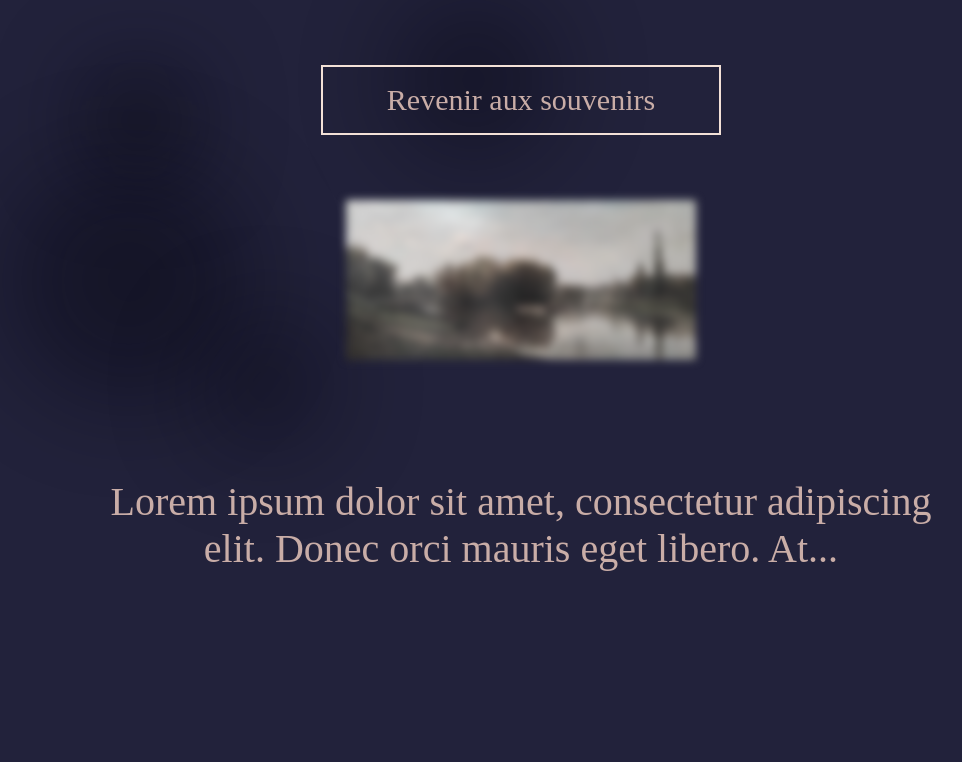
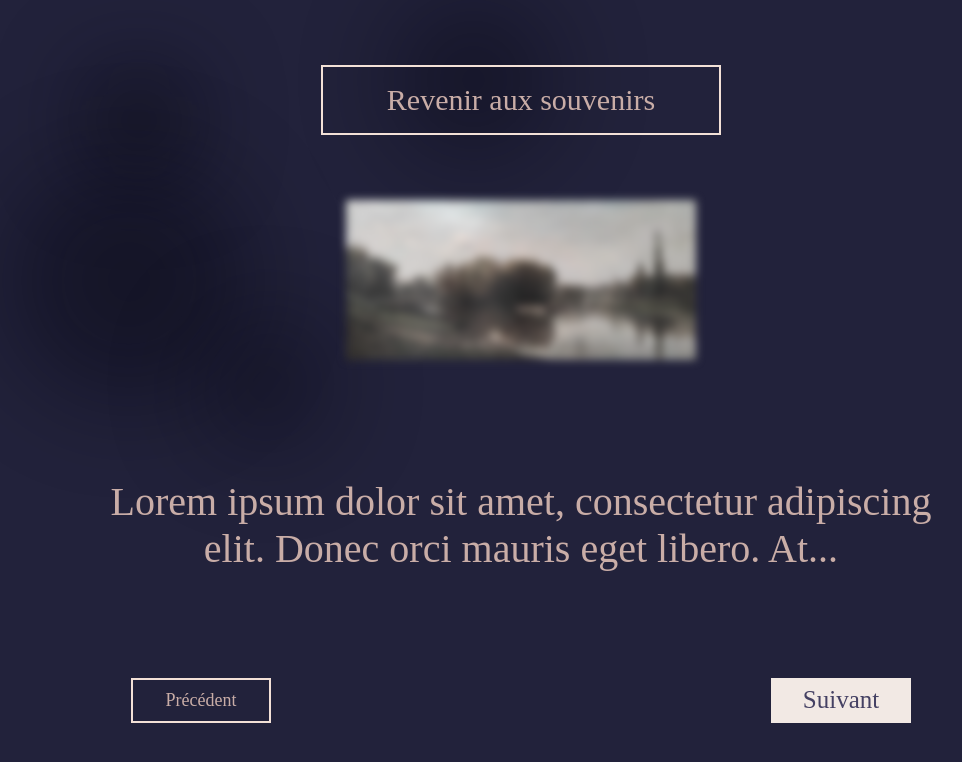
Before and after one commit to lmalucell001/Memories, a plain HTML site: page troisiemesouvenir.html in a window 1280 px wide. Both pictures are taken after a click on the picture 640 px from the left and 280 px from the top of the page. Shown: the whole page, without its empty margins (119-1081 px from the left). Drawn offline with Linux system fonts and the light colour scheme; a web font is replaced by a local one.

Commit message:
algoritme tairminé++

```diff
--- a/troisiemesouvenir.html
+++ b/troisiemesouvenir.html
@@ -46,7 +46,7 @@
             </div>
             <div class="suivant grid" style="margin: 0 auto;">
                 <div id="appearprecedent" style="display: flex;justify-content: center;align-items: center;"></div>
-                <div id="appearsuivant" style="display: flex;justify-content: center;align-items: center;"></div>
+                <div id="appearsuivant" style="display: flex;justify-content: center;align-items: center;"><a><button id="nextbtn" class="suivantbutton grid" onclick="incr()" >Suivant</button></a></div>
             </div>
         </div>
     </div>
@@ -74,17 +74,61 @@
     var taille = 1;
     function incr(){
         taille = taille + 1;
+
+        if(taille == 1){
+            document.getElementById("tableau1style").width = "400";
+            document.getElementById("tableau1style").style.filter="saturate(0%) blur(7px)";
+            document.getElementById("appearprecedent").innerHTML = '';
+        }
         if(taille == 2){
             document.getElementById("tableau1style").width = "350";
             document.getElementById("tableau1style").style.filter="saturate(50%) blur(4px)";
+            document.getElementById("appearprecedent").innerHTML = '<a><button class="precedentbutton grid" onclick="decr()">Précédent</button></a>';
         }
-        if(taille > 2){
+        if(taille == 3){
             document.getElementById("tableau1style").width = "300";
             document.getElementById("tableau1style").style.filter="none";
-            document.getElementById("appearprecedent").innerHTML = '<a><button class="precedentbutton grid" >précédent</button></a>';
-            document.getElementById("appearsuivant").innerHTML = '<a><button class="suivantbutton grid" >suivant</button></a>';
+            document.getElementById("nextbtn").innerHTML = "Finir";
+
         }
+        if(taille > 3){
+            location.href = "./selection.html";
+            storeu();
+            taille = 3;
 
+        }
+        if(taille <=0){
+            taille = 1;
+        }
+        console.log(taille);
+    }
+
+    function decr(){
+        taille = taille - 1;
+
+        if(taille == 1){
+            document.getElementById("tableau1style").width = "400";
+            document.getElementById("tableau1style").style.filter="saturate(0%) blur(7px)";
+            document.getElementById("appearprecedent").innerHTML = '';
+        }
+        if(taille == 2){
+            document.getElementById("tableau1style").width = "350";
+            document.getElementById("tableau1style").style.filter="saturate(50%) blur(4px)";
+            document.getElementById("appearprecedent").innerHTML = '<a><button class="precedentbutton grid" onclick="decr()">Précédent</button></a>';
+            document.getElementById("nextbtn").innerHTML = "Suivant";
+        }
+        if(taille == 3){
+            document.getElementById("tableau1style").width = "300";
+            document.getElementById("tableau1style").style.filter="none";
+            taille = 2;
+        }
+        if(taille > 3){
+            taille = 3;
+        }
+        if(taille <=0){
+            taille = 1;
+        }
+        console.log(taille);
     }
 
 </script>
```
Also changed, not shown: premiersouvenir.html (+47 -4 lines), secondsouvenir.html (+47 -4 lines).
